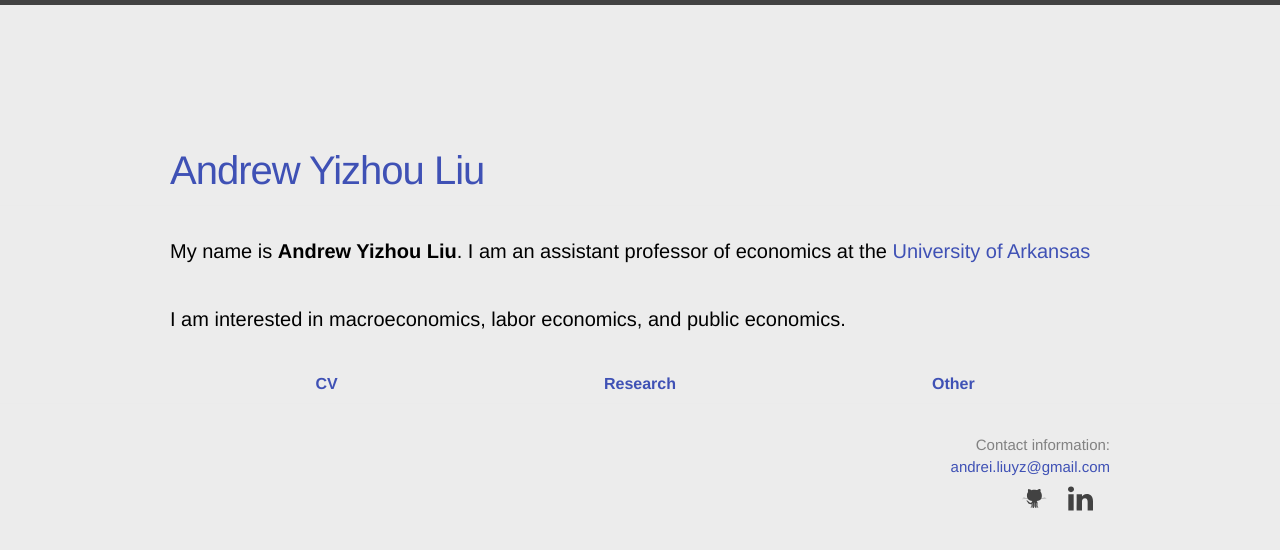
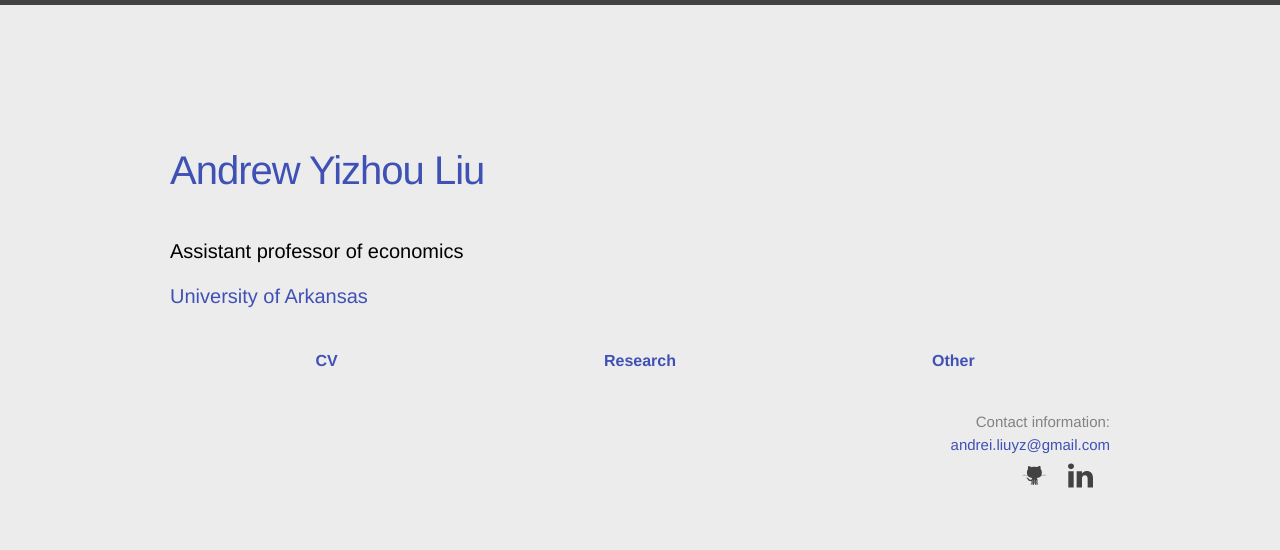
Before and after one commit to Andrew-YizhouLiu/Andrew-YizhouLiu.github.io, a Jekyll site: the page built from index.html, in a window 1280 px wide. Shown: the top 550 px of the page. Built offline with Jekyll 4.4.1, drawn with Linux system fonts in a browser that asks for light colours.

Commit message:
Update index.html

```diff
--- a/index.html
+++ b/index.html
@@ -33,13 +33,13 @@ title: Andrew Yizhou Liu
           <!--  <th style="width:500px;"> <img id="fotoprincipal" src="files/andrew.jpg"> </th>
     <td style="width:30px;"> </td>
     <td id="textoprincipal"  > -->
-      <p style="font-size:20px;color:black"> My name is <b> Andrew Yizhou Liu</b>.
-        I am an assistant professor of economics
-        at the <a target="_blank" href="https://walton.uark.edu/departments/economics/"> University of Arkansas </a>
+      <p style="font-size:20px;color:black">
+        Assistant professor of economics </p>
+        <p style="font-size:20px;color:black"> <a target="_blank" href="https://walton.uark.edu/departments/economics/"> University of Arkansas </a>
         </p>
     <p style="margin-bottom: 1cm;">   </p>
-      <p style="font-size:20px;color:black"> I am interested in macroeconomics, labor economics,
-        and public economics. </p>
+      <!--<p style="font-size:20px;color:black"> I am interested in macroeconomics, labor economics,
+        and public economics. </p>-->
       <p style="margin-bottom: 1cm;">   </p>
       <table style="width:100%" cellspacing="0" cellpadding="0">
         <tr>
@@ -70,9 +70,9 @@ title: Andrew Yizhou Liu
 
     <td style="width:20px;"> </td>
     <td id="textoprincipal"  >
-      <p style="font-size:20px;color:black"> My name is <b> Andrew Yizhou Liu</b>.
-        I am an assistant professor of economics at the
-        <a href="https://walton.uark.edu/departments/economics/">University of Arkansas</a>.
+      <p style="font-size:20px;color:black">
+        Assistant professor of economics </p>
+        <p style="font-size:20px;color:black"> <a target="_blank" href="https://walton.uark.edu/departments/economics/"> University of Arkansas </a>
         </p>
     <p style="margin-bottom: 1cm;">   </p>
       <p style="font-size:20px;color:black"> I am interested in macroeconomics,
```
